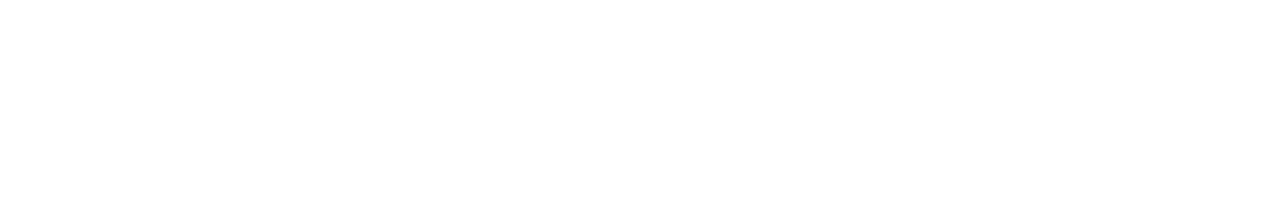
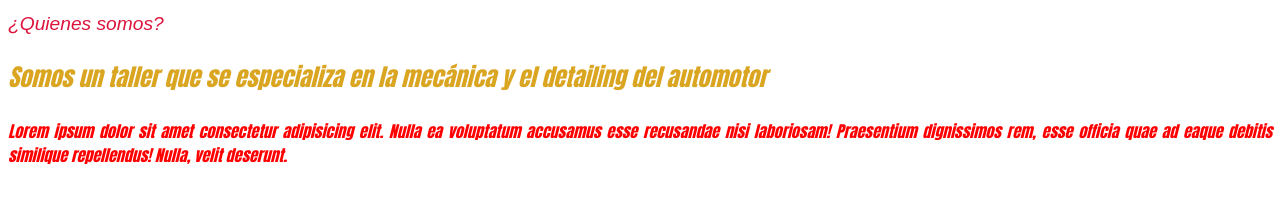
Before and after one commit to LeandroEchegorria/Extreme_Garage, a plain HTML site: page nosotros.html in a window 1280 px wide. Drawn offline with Linux system fonts and the light colour scheme.

Commit message:
Primer prueba de estilos

```diff
--- /dev/null
+++ b/estilos.css
@@ -0,0 +1,22 @@
+p{
+    color:red;
+    font-family:arial;
+    text-align: justify;
+
+       font-style: oblique;
+    font-family: Impact, Haettenschweiler, 'Arial Narrow Bold', sans-serif;
+}
+h1{
+    color: crimson;
+    font-family: fantasy;
+    font-style: italic;
+    font-size: larger;
+    font-weight: 200;
+
+
+}
+#Texto_Resaltado{
+    color: goldenrod;
+    font-style: italic;
+    font-size: x-large;
+}
--- a/index.html
+++ b/index.html
@@ -4,11 +4,21 @@
     <meta charset="UTF-8" />
     <meta http-equiv="X-UA-Compatible" content="IE=edge" />
     <meta name="viewport" content="width=device-width, initial-scale=1.0" />
+    <link rel="icon" href="img/Logo-detailing.JPG" type="image/png" sizes="2x2">
     <title>EXTREME GARAGE DETAILING</title>
+    <link rel="stylesheet" href="estilos.css">
   </head>
+<!--
+  <nav>
+    nosotros  galeria contacto
+
+  </nav>
+-->
   <body>
-    <h1>Bienvenidos a Extreme Garage</h1>
-    <h4>Aquí encontraras todo para el detailing de tu auto</h4>
+    <p>
+            <h1>Bienvenidos a Extreme Garage</h1>
+    </p>
+    <h4>Aquí encontraras todo para el detailing y mecánica de tu auto</h4>
     <p>
         <a href="nosotros.html">Ir a nosotros</a>
         <p> </p>
@@ -17,7 +27,8 @@
         <a href="contacto.html">Ir a contacto</a>
         <p> </p>
 
+      <p>Lorem ipsum dolor sit amet consectetur adipisicing elit. Repudiandae aspernatur praesentium enim nihil esse vel beatae ducimus atque numquam et, debitis a totam eos quod, inventore illo nesciunt laborum voluptas?</p>
+    </p>
 
-    </p>
   </body>
 </html>
--- a/nosotros.html
+++ b/nosotros.html
@@ -0,0 +1,17 @@
+<!DOCTYPE html>
+<html lang="en">
+<head>
+    <meta charset="UTF-8">
+    <meta http-equiv="X-UA-Compatible" content="IE=edge">
+    <meta name="viewport" content="width=device-width, initial-scale=1.0">
+    <title>Nosotros</title>
+    <link rel="stylesheet" href="estilos.css">
+</head>
+<body>
+    <h1>¿Quienes somos?</h1>
+    <p id="Texto_Resaltado">Somos un taller que se especializa en la mecánica y el detailing del automotor</p>
+    <p>Lorem ipsum dolor sit amet consectetur adipisicing elit. Nulla ea voluptatum accusamus
+        esse recusandae nisi laboriosam! Praesentium dignissimos rem, esse officia quae ad eaque debitis similique repellendus!
+         Nulla, velit deserunt.</p>
+</body>
+</html>
```
